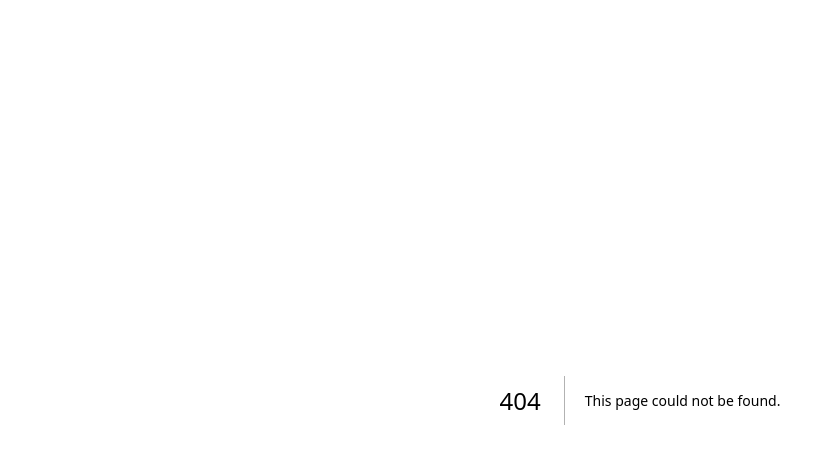
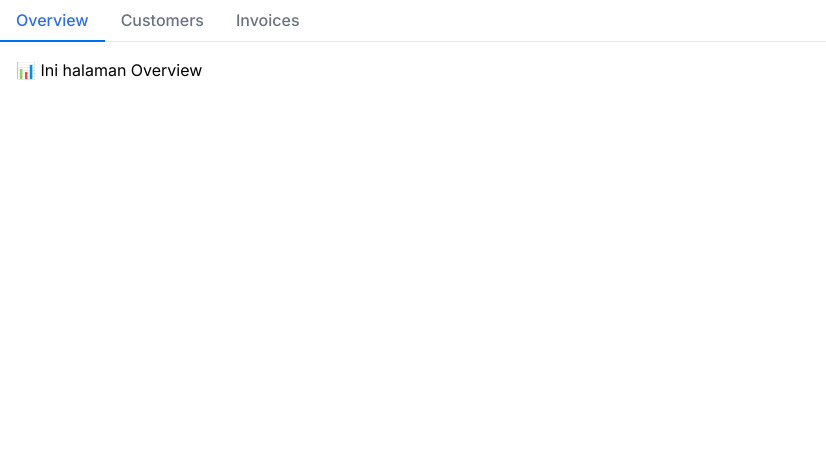
Before and after one commit to kangmaheri/nextjs-dashboard, a Next.js app: page /tabs in a window 1280 px wide. Before the commit this address had no page. Shown: the top 464 px of the page, without its empty margins (0-826 px from the left). Built offline with nearby package versions, Linux system fonts and the light colour scheme; a web font is replaced by a local one.

Commit message:
Chapter 5: LINK

```diff
--- /dev/null
+++ b/app/tabs/page.tsx
@@ -0,0 +1,42 @@
+//  Perbandingan Tabs dengan Prefetch
+
+'use client'
+import { useState } from 'react'
+
+const tabs = [
+  { id: 'overview', label: 'Overview' },
+  { id: 'customers', label: 'Customers' },
+  { id: 'invoices', label: 'Invoices' },
+]
+
+export default function DashboardTabs() {
+  const [activeTab, setActiveTab] = useState('overview')
+
+  return (
+    <div className="w-full">
+      {/* Tab Buttons */}
+      <div className="flex border-b">
+        {tabs.map((tab) => (
+          <button
+            key={tab.id}
+            onClick={() => setActiveTab(tab.id)}
+            className={`px-4 py-2 -mb-px border-b-2 font-medium ${
+              activeTab === tab.id
+                ? 'border-blue-500 text-blue-600'
+                : 'border-transparent text-gray-500 hover:text-blue-600'
+            }`}
+          >
+            {tab.label}
+          </button>
+        ))}
+      </div>
+
+      {/* Tab Content */}
+      <div className="p-4">
+        {activeTab === 'overview' && <div>📊 Ini halaman Overview</div>}
+        {activeTab === 'customers' && <div>👥 Ini halaman Customers</div>}
+        {activeTab === 'invoices' && <div>🧾 Ini halaman Invoices</div>}
+      </div>
+    </div>
+  )
+}
--- a/package.json
+++ b/package.json
@@ -2,7 +2,7 @@
   "private": true,
   "scripts": {
     "build": "next build",
-    "dev": "next dev --turbopack",
+    "d": "next dev --turbopack",
     "start": "next start"
   },
   "dependencies": {
```
